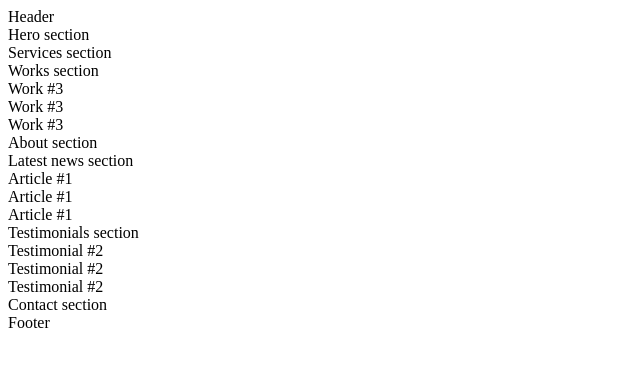
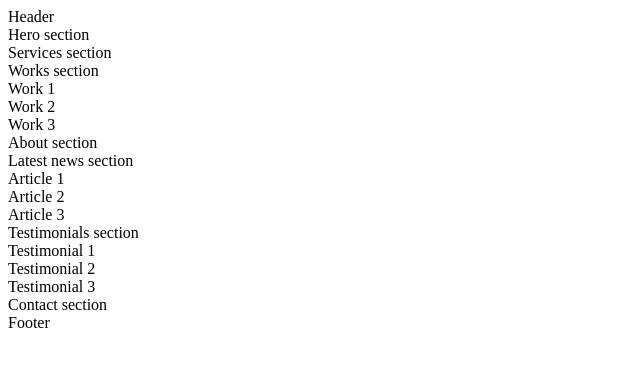
Before and after one commit to only1techgal/holbertonschool-web_front_end, a plain HTML site: page html_advanced/6-index.html in a window 1280 px wide. Shown: the full height of the page, 0-640 px from the left. Drawn offline with Linux system fonts and the light colour scheme.

Commit message:
6. Work, News, Testimonial articles

```diff
--- a/html_advanced/6-index.html
+++ b/html_advanced/6-index.html
@@ -14,20 +14,20 @@
                 <section>Hero section</section>
                 <section>Services section</section>
                 <section>Works section
-                    <article>Work #3</article>
-                    <article>Work #3</article>
-                    <article>Work #3</article>
+                    <article>Work 1</article>
+                    <article>Work 2</article>
+                    <article>Work 3</article>
                 </section>
                 <section>About section</section>
                 <section>Latest news section
-                    <article>Article #1</article>
-                    <article>Article #1</article>
-                    <article>Article #1</article>
+                    <article>Article 1</article>
+                    <article>Article 2</article>
+                    <article>Article 3</article>
                 </section>
                 <section>Testimonials section
-                    <article>Testimonial #2</article>
-                    <article>Testimonial #2</article>
-                    <article>Testimonial #2</article>
+                    <article>Testimonial 1</article>
+                    <article>Testimonial 2</article>
+                    <article>Testimonial 3</article>
                 </section>
                 <section>Contact section</section>
             </main>
```
